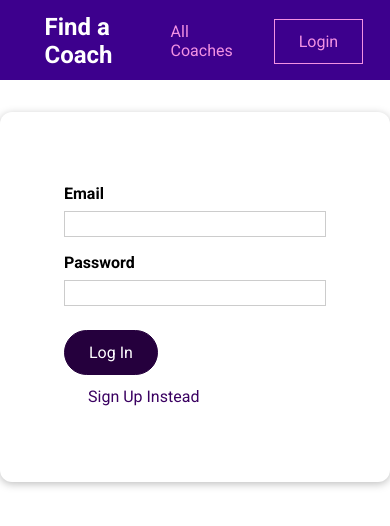
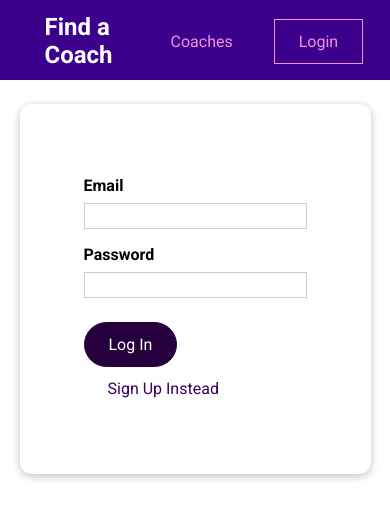
Before and after one commit to itsdlhqcp/coach-finder-1, a Vue app: page /auth in a window 390 px wide. Shown: the top 526 px of the page. Built offline with nearby package versions, Linux system fonts and the light colour scheme.

Commit message:
Add mobile styling

```diff
--- a/src/components/layout/TheHeader.vue
+++ b/src/components/layout/TheHeader.vue
@@ -3,7 +3,7 @@
     <nav>
       <h1><router-link to="/">Find a Coach</router-link></h1>
       <ul>
-        <li><router-link to="/coaches">All Coaches</router-link></li>
+        <li><router-link to="/coaches">Coaches</router-link></li>
         <li v-if="isLoggedIn">
           <router-link to="/requests">Requests</router-link>
         </li>
--- a/src/components/ui/BaseCard.vue
+++ b/src/components/ui/BaseCard.vue
@@ -13,4 +13,16 @@
   margin: 2rem auto;
   max-width: 40rem;
 }
+
+/* Mobile - same as Bootstrap 4 col-sm */
+@media screen and (max-width: 767px) {
+  .card {
+    width: 90%;
+    margin-top: 1.5rem;
+  }
+
+  .card:last-of-type {
+    margin-bottom: 1.5rem;
+  }
+}
 </style>
```
